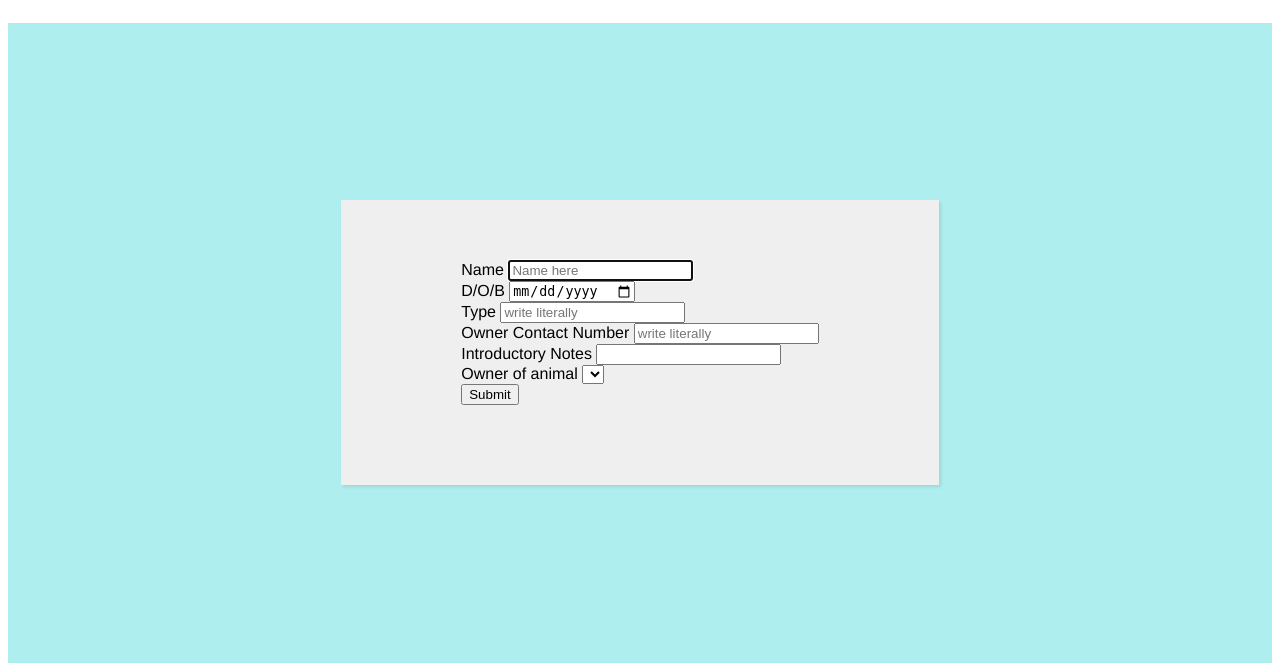
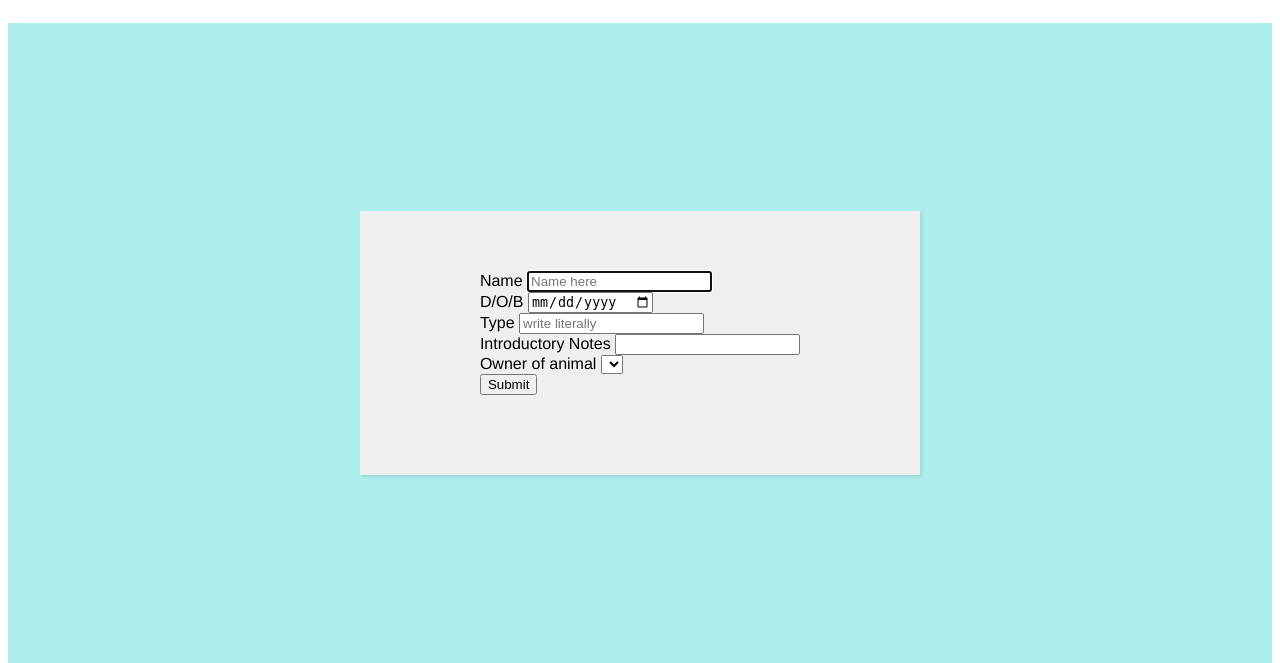
Before and after one commit to fraserjamieson/vet_project, a Flask app: page /animals/new in a window 1280 px wide. Shown: the part 343-1006 px from the top of the page. Run offline with Flask 2, Linux system fonts and the light colour scheme; a database or web service that is not in the repository returns one stand-in record (values such as "Sample title"); lists and menus that the app fills with data are empty; some libraries are stand-ins or nearby versions.

Commit message:
bug to fix. must render DB customers in Owner of animal dropdown to register new animal.

```diff
--- a/templates/animals/new.html
+++ b/templates/animals/new.html
@@ -23,23 +23,18 @@
       </div>
 
       <div>
-          <label for="contact_details">Owner Contact Number</label>
-          <input type="text" id="contact_details" name="contact_details" placeholder="write literally" required>
-      </div>
-
-      <div>
           <label for="notes">Introductory Notes</label>
           <input type="text" id="notes" name="notes">
       </div>
 
       <div>
           <label for="customer">Owner of animal</label>
-          <select id="customer" name="customer_id">
-            {% for customer in all_customers %} <!-- LOOP to generate HTML option elements for customer assignment -->
-              <p>{{ customer.name }}</p>
-            {% endfor %}
-          </select>
-          <!-- REGISTERING ANIMAL WILL SHOW CUSTOMER DROPDOWN, IF NOT CHOSEN NOTIFY IT CANT BE DONE WITHOUT REGSITERING ONE SEPERATELY FIRST -->
+            <select id="customer" name="customer_id">
+              {% for customer in all_customers %} <!-- LOOP to generate HTML option elements for customer assignment -->
+                <p>{{ customer.name }}</p>
+              {% endfor %}
+            </select>
+          <!-- REGISTERING ANIMAL WILL SHOW CUSTOMER DROPDOWN, IF NOT CHOSEN NOTIFY IT CANT BE DONE WITHOUT REGSITERING ONE SEPERATELY FIRST--HOW DO I DO THIS? -->
       </div>
 
       <input type="submit"></button>
```
